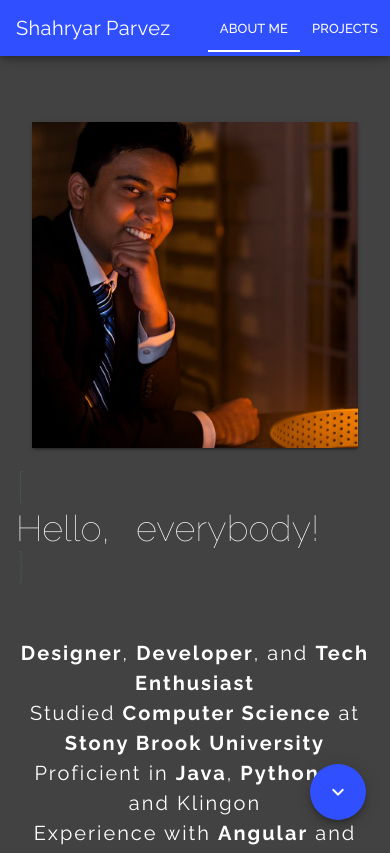
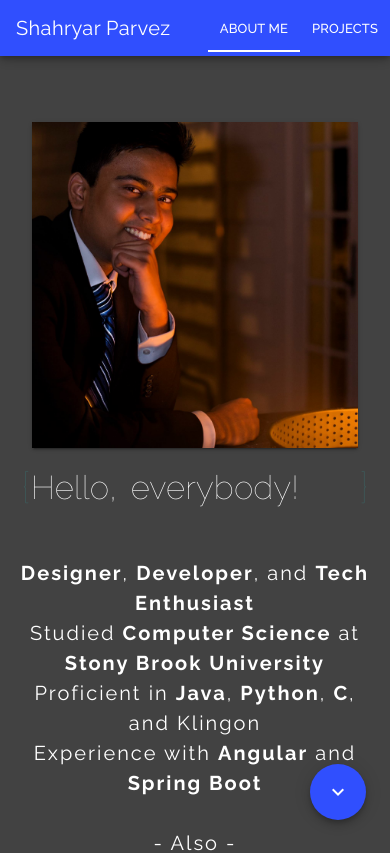
Before and after one commit to ssparvez/profile, a Vue app: page / in a window 390 px wide. Shown: the top 853 px of the page. Built offline with nearby package versions, Linux system fonts and the light colour scheme.

Commit message:
change hello font for mobile

```diff
--- a/src/components/About.vue
+++ b/src/components/About.vue
@@ -68,7 +68,7 @@ export default {
 }
 // hello world styles
 #hello {
-  font-size: 36px;
+  font-size: 33px;
   font-weight: 100;
 
   div {
@@ -85,7 +85,7 @@ export default {
 
     ul {
       margin-top: 0;
-      padding-left: 120px;
+      padding-left: 100px;
       text-align: left;
       list-style: none;
 
```
